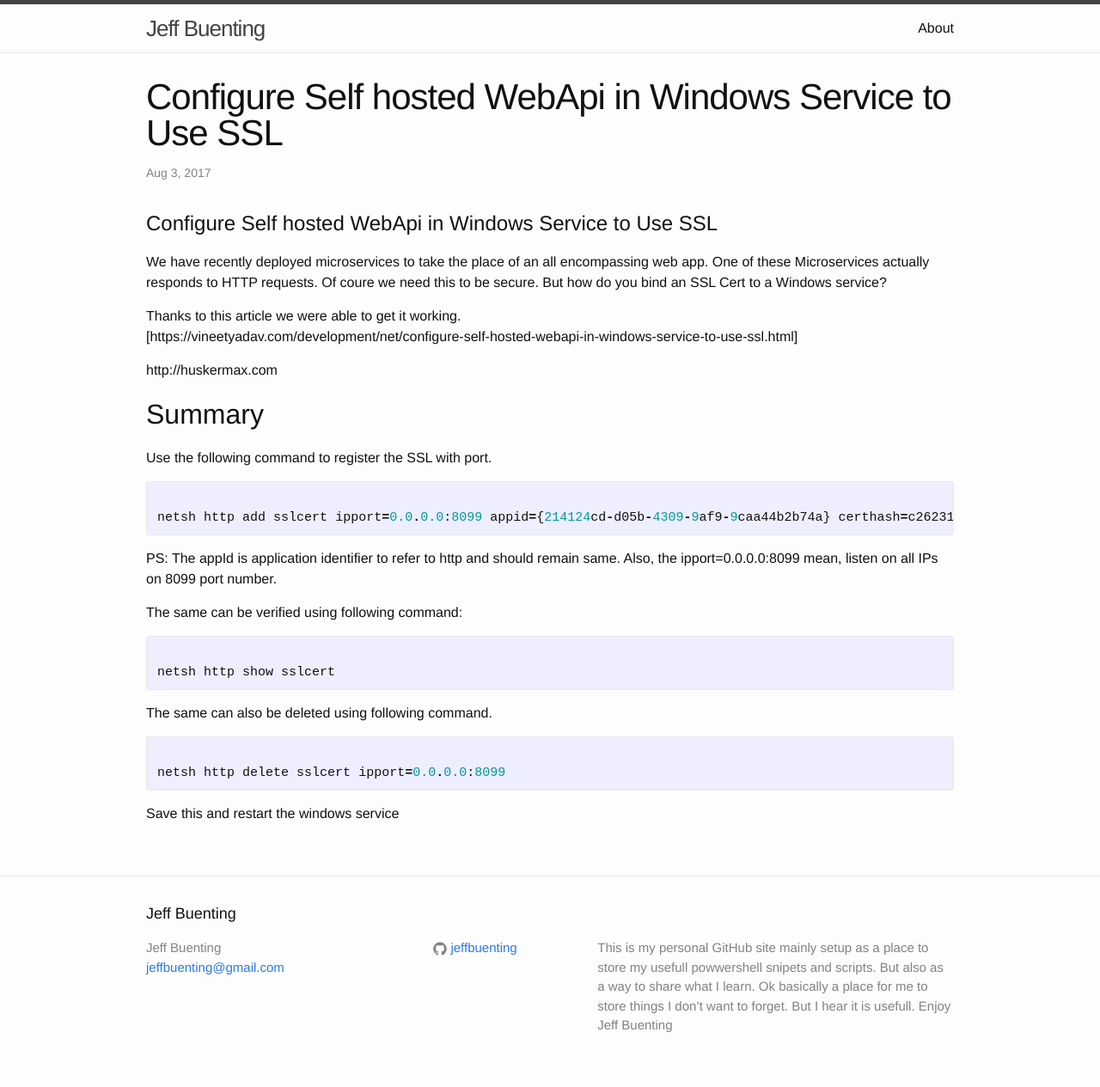
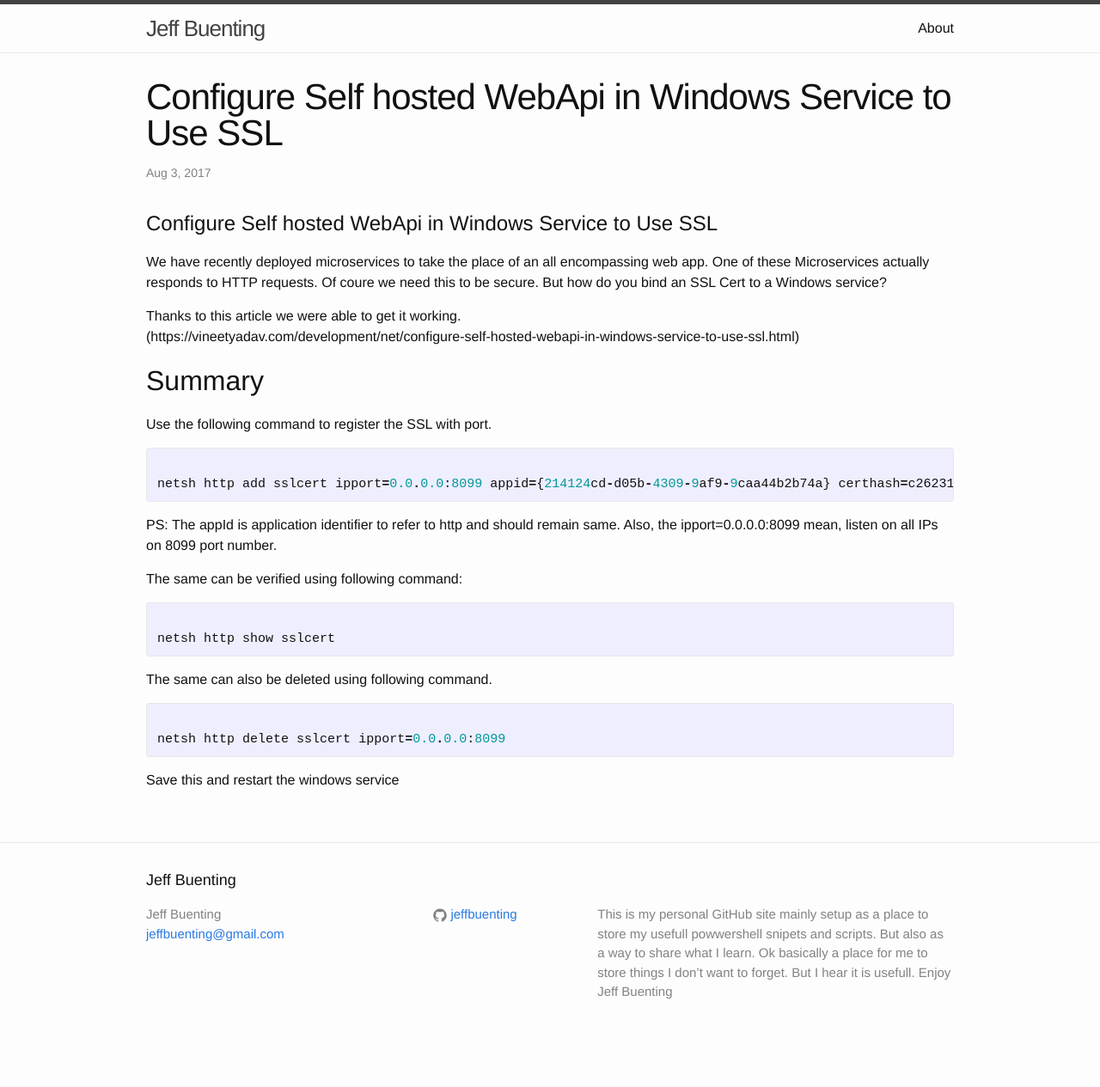
Before and after one commit to jeffbuenting/jeffbuenting.github.io, a Jekyll site: the page built from _posts/2017-08-03-ConfigureSelfHostedServiceusingSSL..markdown, in a window 1280 px wide. Shown: the whole page at 86% size. Built offline with Jekyll 4.4.1, drawn with Linux system fonts in a browser that asks for light colours; after the commit the page ends 1226 px from its top, so only the background shows below that.

Commit message:
Update 2017-08-03-ConfigureSelfHostedServiceusingSSL..markdown

```diff
--- a/_posts/2017-08-03-ConfigureSelfHostedServiceusingSSL..markdown
+++ b/_posts/2017-08-03-ConfigureSelfHostedServiceusingSSL..markdown
@@ -9,9 +9,9 @@
 We have recently deployed microservices to take the place of an all encompassing web app.  One of these Microservices actually responds to HTTP requests.  Of coure we need this to be secure.  But how do you bind an SSL Cert to a Windows service?
 
 Thanks to this article we were able to get it working.
-[https://vineetyadav.com/development/net/configure-self-hosted-webapi-in-windows-service-to-use-ssl.html]
+(https://vineetyadav.com/development/net/configure-self-hosted-webapi-in-windows-service-to-use-ssl.html)
 
-http://huskermax.com
+[](http://huskermax.com)
 
 ## Summary ##
 
```
